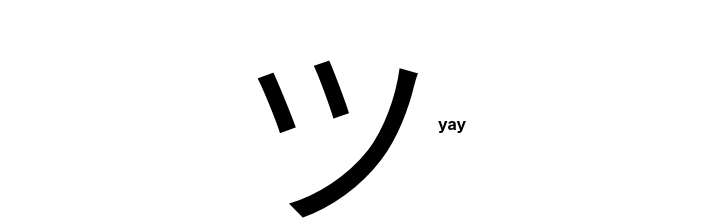
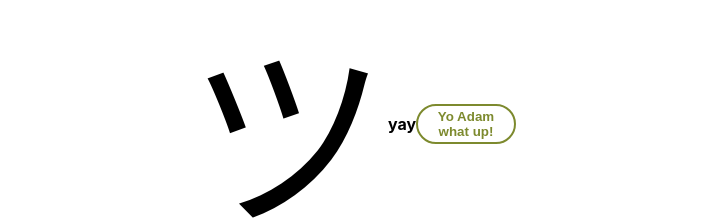
Before and after one commit to TS000/envReact, a React app: page / in a window 1280 px wide. Shown: the part 221-440 px from the top of the page, without its empty margins (288-991 px from the left). Built offline with nearby package versions, Linux system fonts and the light colour scheme; the HTML template or start-up script is replaced by a standard one.

Commit message:
old import

```diff
--- a/src/App.js
+++ b/src/App.js
@@ -1,7 +1,7 @@
 import React, { Component } from 'react'
-import ReactDOM from 'react-dom'
 import styled, { createGlobalStyle } from 'styled-components'
 import Carousel from './components/reusable/Carousel'
+import Button from './components/reusable/Button'
 import slideData, { slides1, slides2 } from './data/slideData'
 
 const unWrappedData = slideData
@@ -47,6 +47,7 @@ export default class App extends Component {
         <Wrap>
           <p>ツ</p>
           <h4>yay</h4>
+          <Button height='40px' width='100px' title='Yo Adam what up!' />
           <Carousel slides={unWrappedData} speed={false} size={size2} multi={true}/>
         </Wrap>
       </div>
```
